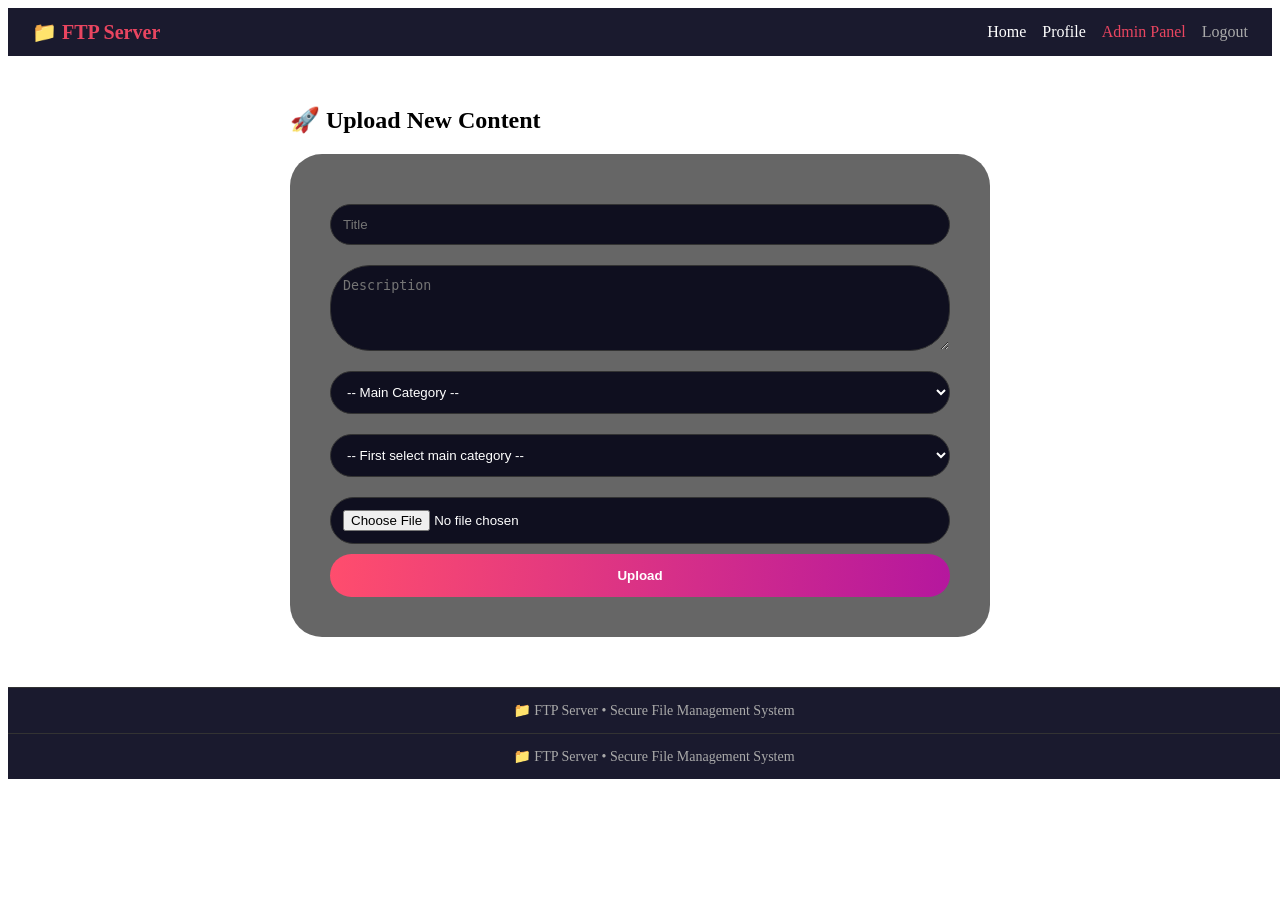
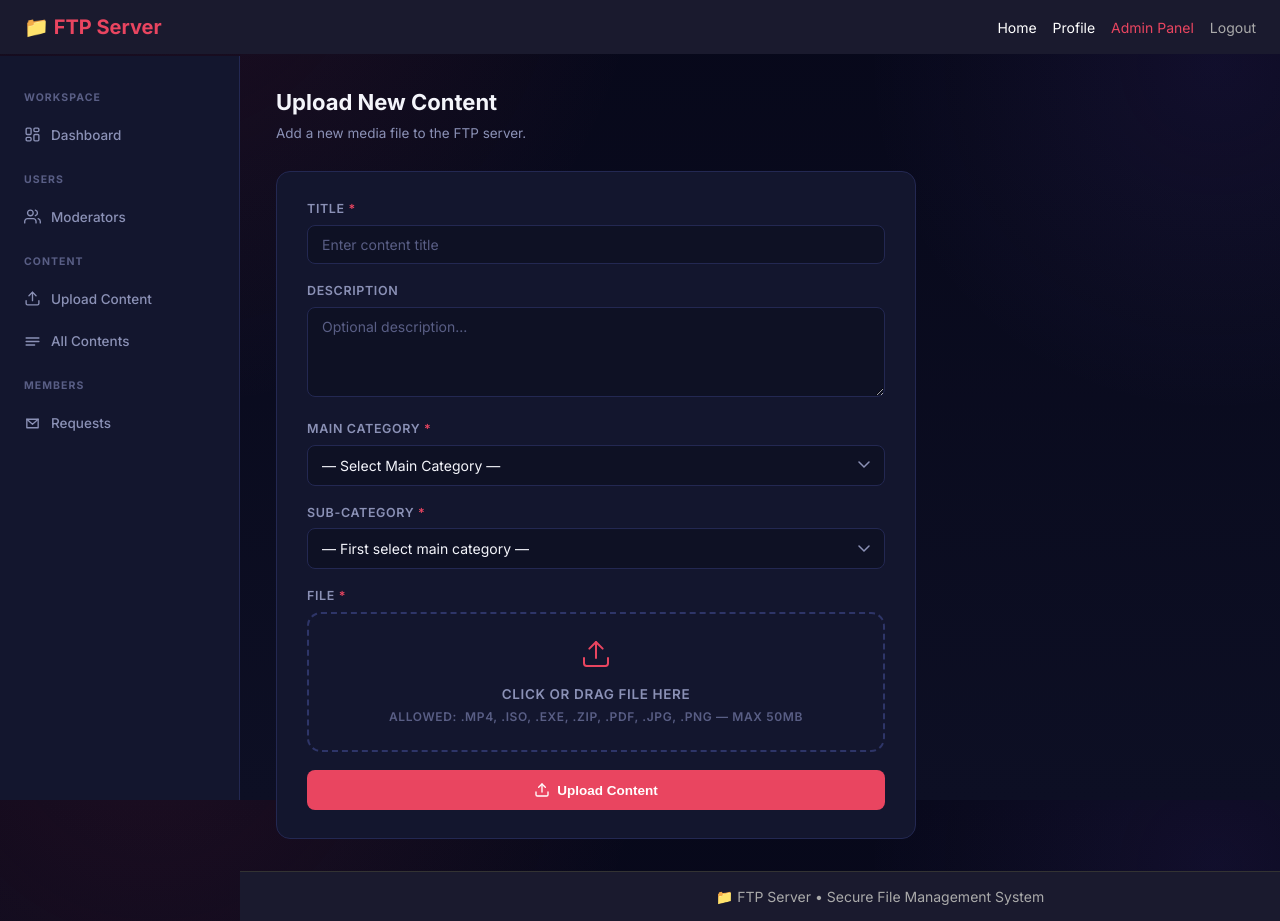
Before and after one commit to Muntahi-Safwan/FTP-Server, a PHP site: template src/view/admin/add_content.php in a window 1280 px wide; the page is wider, and only the part inside the window is pictured. Before the commit the page ends 779 px from the top of that part, so only its background shows below. Run offline with PHP 8.4, Linux system fonts and the light colour scheme; the template is opened without the code that fills it, so the values that code supplies are empty; the visitor is signed in with stand-in values (Sample User, id 1); data comes from the database, SQL or seed files in the repository.

Commit message:
feat(admin): add content upload form view with category selector

```diff
--- a/src/view/admin/add_content.php
+++ b/src/view/admin/add_content.php
@@ -1,49 +1,156 @@
+<?php
+// src/view/admin/add_content.php
+require_once __DIR__ . '/../../includes/admin_check.php';
+require_once __DIR__ . '/../../includes/csrf.php';
+require_once __DIR__ . '/../../config/db.php';
+require_once __DIR__ . '/../../controller/admin_controller.php';
+
+$topCategories = getTopLevelCategories($pdo);
+$csrf = csrf_token();
+
+$script = str_replace('\\', '/', $_SERVER['SCRIPT_NAME'] ?? '');
+$base = (strpos($script, '/src/view/') !== false) ? '../../../public/index.php' : 'index.php';
+?>
+<!DOCTYPE html>
+<html lang="en">
+<head>
+    <meta charset="UTF-8">
+    <meta name="viewport" content="width=device-width, initial-scale=1">
+    <meta name="csrf-token" content="<?= htmlspecialchars($csrf) ?>">
+    <title>Upload Content — FTP Server</title>
+    <link rel="stylesheet" href="/FTP-Server/src/assets/css/admin.css">
+</head>
+<body>
     <?php require_once __DIR__ . '/../navbar.php'; ?>
-<div class="upload-wrap">
-    <h2>🚀 Upload New Content</h2>
-    <?php if(isset($_SESSION['errors'])): ?>
-        <div class="alert error"><?= implode('<br>', $_SESSION['errors']); unset($_SESSION['errors']); ?></div>
+    <?php require_once __DIR__ . '/../layouts/admin_sidebar.php'; ?>
+
+    <main class="main-content">
+        <header class="page-header">
+            <div>
+                <h1>Upload New Content</h1>
+                <p class="lead">Add a new media file to the FTP server.</p>
+            </div>
+        </header>
+
+        <?php if (isset($_SESSION['errors'])): ?>
+            <div class="alert alert-error"><?= implode('<br>', array_map('htmlspecialchars', $_SESSION['errors'])); unset($_SESSION['errors']); ?></div>
         <?php endif; ?>
-    <form method="POST" action="index.php?page=admin/handle_add_content" enctype="multipart/form-data" class="glass-upload">
-        <input type="text" name="title" placeholder="Title" required>
-        <textarea name="description" rows="4" placeholder="Description"></textarea>
-        <select name="parent_category" id="parent_cat" required>
-            <option value="">-- Main Category --</option>
-            <?php foreach($topCategories as $cat): ?>
+
+        <div class="form-card">
+            <form method="POST" action="<?= $base ?>?page=admin/handle_add_content" enctype="multipart/form-data" id="uploadForm">
+                <input type="hidden" name="csrf" value="<?= htmlspecialchars($csrf) ?>">
+
+                <div class="form-group">
+                    <label>Title <span style="color:var(--accent)">*</span></label>
+                    <input type="text" name="title" class="form-control" placeholder="Enter content title" required>
+                    <small id="titleErr" style="color:var(--danger);font-size:12px;"></small>
+                </div>
+
+                <div class="form-group">
+                    <label>Description</label>
+                    <textarea name="description" class="form-control" placeholder="Optional description..."></textarea>
+                </div>
+
+                <div class="form-group">
+                    <label>Main Category <span style="color:var(--accent)">*</span></label>
+                    <select name="parent_category" id="parent_cat" class="form-control" required>
+                        <option value="">— Select Main Category —</option>
+                        <?php foreach ($topCategories as $cat): ?>
                             <option value="<?= $cat['id'] ?>"><?= htmlspecialchars($cat['name']) ?></option>
                         <?php endforeach; ?>
                     </select>
-        <select name="category_id" id="sub_cat" required>
-            <option value="">-- First select main category --</option>
+                </div>
+
+                <div class="form-group">
+                    <label>Sub-Category <span style="color:var(--accent)">*</span></label>
+                    <select name="category_id" id="sub_cat" class="form-control" required>
+                        <option value="">— First select main category —</option>
                     </select>
-        <input type="file" name="content_file" accept=".mp4,.iso,.exe,.zip,.pdf" required>
-        <button type="submit">Upload</button>
+                    <small id="catLoader" style="display:none;color:var(--text-muted);font-size:12px;">Loading...</small>
+                </div>
+
+                <div class="form-group">
+                    <label>File <span style="color:var(--accent)">*</span></label>
+                    <label class="file-drop" id="fileDrop" for="fileInput">
+                        <input type="file" id="fileInput" name="content_file" accept=".mp4,.iso,.exe,.zip,.pdf,.jpg,.png" required>
+                        <svg width="32" height="32" viewBox="0 0 24 24" fill="none" stroke="currentColor" stroke-width="1.5" stroke-linecap="round" stroke-linejoin="round" style="color:var(--accent);margin-bottom:8px;"><path d="M21 15v4a2 2 0 0 1-2 2H5a2 2 0 0 1-2-2v-4"/><polyline points="17 8 12 3 7 8"/><line x1="12" y1="3" x2="12" y2="15"/></svg>
+                        <p id="fileLabel" style="margin:0;font-size:13.5px;">Click or drag file here</p>
+                        <p style="margin:4px 0 0;font-size:12px;color:var(--text-faint);">Allowed: .mp4, .iso, .exe, .zip, .pdf, .jpg, .png — Max 50MB</p>
+                    </label>
+                    <small id="fileErr" style="color:var(--danger);font-size:12px;"></small>
+                </div>
+
+                <button type="submit" class="btn btn-primary" style="width:100%;justify-content:center;padding:12px;">
+                    <svg width="16" height="16" viewBox="0 0 24 24" fill="none" stroke="currentColor" stroke-width="2" stroke-linecap="round" stroke-linejoin="round"><path d="M21 15v4a2 2 0 0 1-2 2H5a2 2 0 0 1-2-2v-4"/><polyline points="17 8 12 3 7 8"/><line x1="12" y1="3" x2="12" y2="15"/></svg>
+                    Upload Content
+                </button>
             </form>
         </div>
+    </main>
+
+    <?php require_once __DIR__ . '/../footer.php'; ?>
     <script>
-document.getElementById('parent_cat').addEventListener('change', function() {
-    let parent = this.value;
-    let sub = document.getElementById('sub_cat');
-    if(parent) {
+    // Subcategory AJAX
+    document.getElementById('parent_cat').addEventListener('change', function () {
+        const parent = this.value;
+        const sub    = document.getElementById('sub_cat');
+        const loader = document.getElementById('catLoader');
+        if (!parent) {
+            sub.innerHTML = '<option value="">— First select main category —</option>';
+            return;
+        }
+        loader.style.display = 'block';
         fetch('index.php?ajax=get_subcategories&parent_id=' + parent)
             .then(r => r.json())
             .then(data => {
-            sub.innerHTML = '<option value="">-- Select Subcategory --</option>';
-            data.forEach(s => { sub.innerHTML += `<option value="${s.id}">${s.name}</option>`; });
+                sub.innerHTML = '<option value="">— Select Sub-category —</option>';
+                data.forEach(s => {
+                    sub.innerHTML += `<option value="${s.id}">${s.name}</option>`;
                 });
-    } else {
-        sub.innerHTML = '<option value="">-- First select main category --</option>';
+            })
+            .finally(() => loader.style.display = 'none');
+    });
+
+    // File drag & drop UI
+    const fileDrop  = document.getElementById('fileDrop');
+    const fileInput = document.getElementById('fileInput');
+    const fileLabel = document.getElementById('fileLabel');
+    const fileErr   = document.getElementById('fileErr');
+
+    fileInput.addEventListener('change', function () {
+        if (this.files[0]) {
+            fileLabel.textContent = '📎 ' + this.files[0].name;
         }
     });
-document.querySelector('.glass-upload').addEventListener('submit', function(e) {
-    let file = this.querySelector('input[type="file"]').files[0];
-    if(file && file.size > 50 * 1024 * 1024) { e.preventDefault(); alert('File max 50MB'); }
+
+    ['dragover','dragenter'].forEach(ev => fileDrop.addEventListener(ev, e => { e.preventDefault(); fileDrop.classList.add('dragover'); }));
+    ['dragleave','drop'].forEach(ev => fileDrop.addEventListener(ev, () => fileDrop.classList.remove('dragover')));
+    fileDrop.addEventListener('drop', e => {
+        e.preventDefault();
+        const file = e.dataTransfer.files[0];
+        if (file) { fileInput.files = e.dataTransfer.files; fileLabel.textContent = '📎 ' + file.name; }
+    });
+
+    // JS Validation
+    document.getElementById('uploadForm').addEventListener('submit', function (e) {
+        let ok = true;
+        const title = this.querySelector('[name="title"]').value.trim();
+        const titleErr = document.getElementById('titleErr');
+        if (!title) { titleErr.textContent = 'Title is required'; ok = false; } else { titleErr.textContent = ''; }
+
+        const file = fileInput.files[0];
+        const allowed = ['mp4','iso','exe','zip','pdf','jpg','png'];
+        if (!file) {
+            fileErr.textContent = 'Please select a file';
+            ok = false;
+        } else {
+            const ext = file.name.split('.').pop().toLowerCase();
+            if (!allowed.includes(ext)) { fileErr.textContent = 'File type not allowed'; ok = false; }
+            else if (file.size > 50 * 1024 * 1024) { fileErr.textContent = 'File exceeds 50MB limit'; ok = false; }
+            else { fileErr.textContent = ''; }
+        }
+        if (!ok) e.preventDefault();
     });
     </script>
-<style>
-.upload-wrap{ max-width:700px; margin:50px auto; }
-.glass-upload{ background: rgba(0,0,0,0.6); backdrop-filter: blur(10px); border-radius: 32px; padding:40px; }
-.glass-upload input, .glass-upload textarea, .glass-upload select{ width:100%; padding:12px; margin:10px 0; background:#0f0f1f; border:1px solid #333; border-radius: 40px; color:white; }
-.glass-upload button{ background: linear-gradient(95deg, #ff4d6d, #b5179e); width:100%; padding:14px; border:none; border-radius: 40px; color:white; font-weight:bold; cursor:pointer; }
-</style>
-<?php require_once __DIR__ . '/../footer.php'; ?>
+</body>
+</html>
```
Lines whose indentation alone changed are shown as unchanged.
